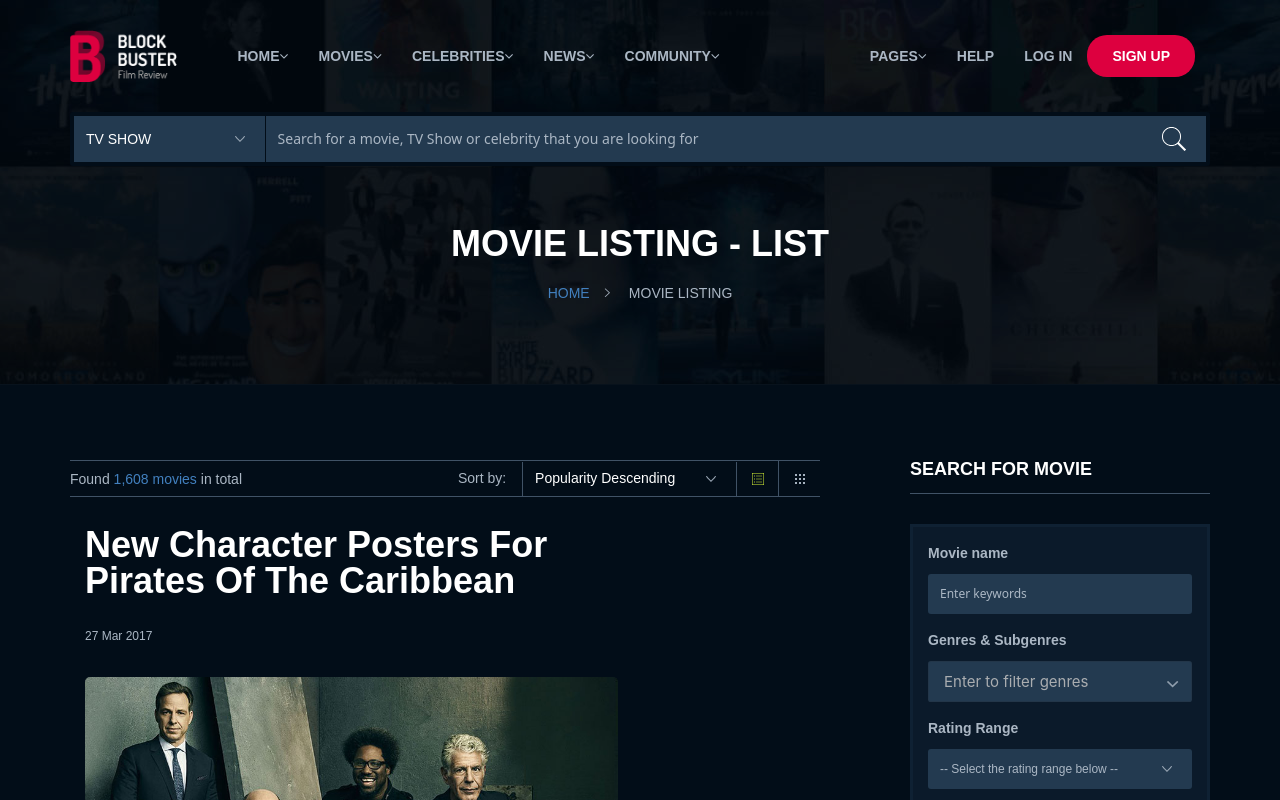
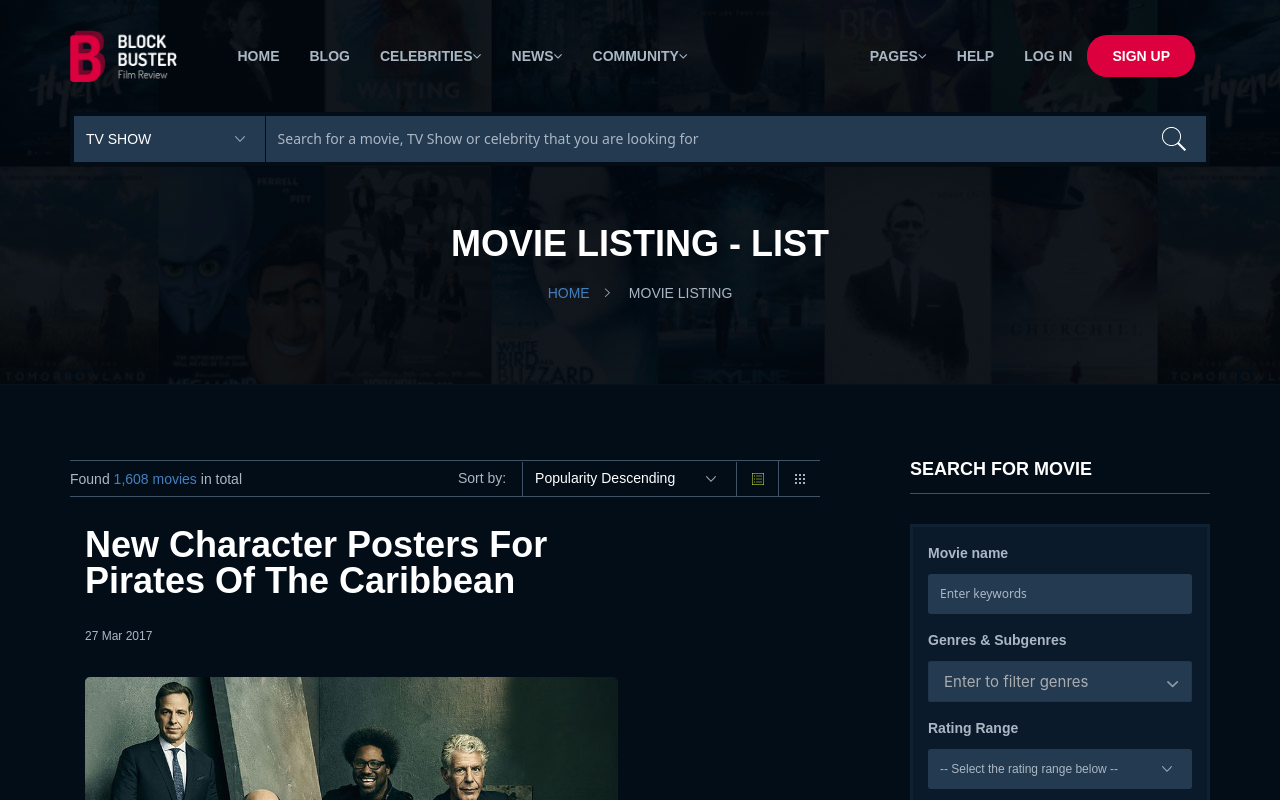
Before and after one commit to frdeoses/peliculas, a React (Create React App) app: page /blog in a window 1280 px wide. Shown: the top 800 px of the page. Built offline with nearby package versions, Linux system fonts and the light colour scheme.

Commit message:
add link'S

```diff
--- a/src/views/PageWrapper.js
+++ b/src/views/PageWrapper.js
@@ -175,61 +175,14 @@
                   <a href="#page-top"></a>
                 </li>
                 <li className="dropdown first">
-                  <a
-                    className="btn btn-default dropdown-toggle lv1"
-                    data-toggle="dropdown"
-                  >
-                    Home <i className="fa fa-angle-down" aria-hidden="true"></i>
+                  <a href="/" className="btn btn-default  lv1">
+                    HOME
                   </a>
-                  <ul className="dropdown-menu level1">
-                    <li>
-                      <a href="index-2.html">Home 01</a>
-                    </li>
-                    <li>
-                      <a href="homev2.html">Home 02</a>
-                    </li>
-                    <li>
-                      <a href="homev3.html">Home 03</a>
-                    </li>
-                  </ul>
                 </li>
                 <li className="dropdown first">
-                  <a
-                    className="btn btn-default dropdown-toggle lv1"
-                    data-toggle="dropdown"
-                    data-hover="dropdown"
-                  >
-                    movies
-                    <i className="fa fa-angle-down" aria-hidden="true"></i>
+                  <a href="/blog" className="btn btn-default  lv1">
+                    BLOG
                   </a>
-                  <ul className="dropdown-menu level1">
-                    <li className="dropdown">
-                      <a
-                        href="#"
-                        className="dropdown-toggle"
-                        data-toggle="dropdown"
-                      >
-                        Movie grid<i className="ion-ios-arrow-forward"></i>
-                      </a>
-                      <ul className="dropdown-menu level2">
-                        <li>
-                          <a href="moviegrid.html">Movie grid</a>
-                        </li>
-                        <li>
-                          <a href="moviegridfw.html">movie grid full width</a>
-                        </li>
-                      </ul>
-                    </li>
-                    <li>
-                      <a href="movielist.html">Movie list</a>
-                    </li>
-                    <li>
-                      <a href="moviesingle.html">Movie single</a>
-                    </li>
-                    <li className="it-last">
-                      <a href="seriessingle.html">Series single</a>
-                    </li>
-                  </ul>
                 </li>
                 <li className="dropdown first">
                   <a
```
